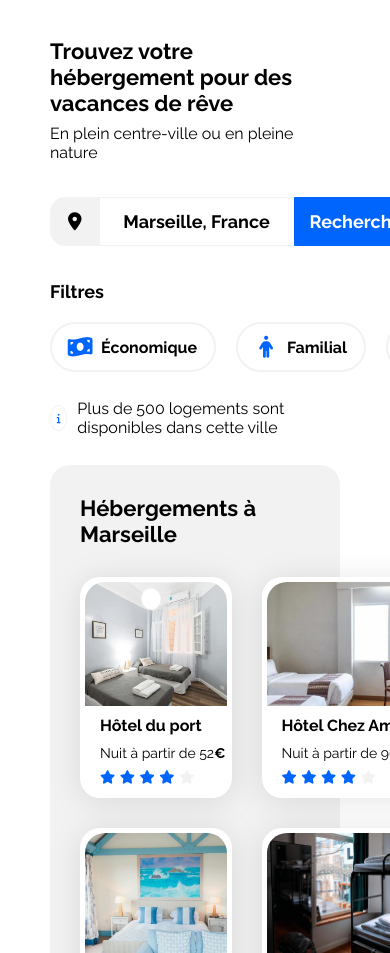
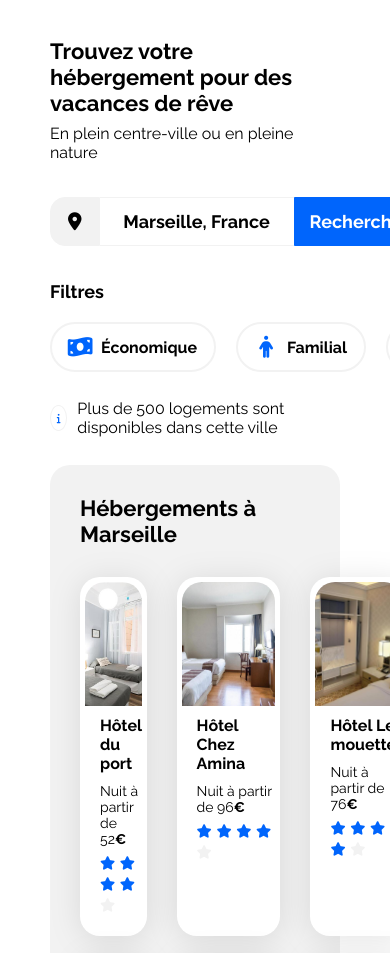
Before and after one commit to emilejly-takeup/2_projet, a plain HTML site: page index.html in a window 390 px wide. Shown: the part 71-1024 px from the top of the page. Drawn offline with Linux system fonts and the light colour scheme.

Commit message:
quick tablet fix

```diff
--- a/css/body/section-group.css
+++ b/css/body/section-group.css
@@ -34,6 +34,8 @@
 .hebergements-cards .card {
     display: flex;
     flex-direction: column;
+    height: 100%;
+    flex-grow: 1;
 }
 
 .hebergements-cards img {
@@ -44,13 +46,11 @@
 }
 
 .hebergements-cards .card-content {
-    width: 67%;
     padding-left: 15px;
     display: flex;
     flex-direction: column;
     justify-content: space-between;
     box-sizing: border-box;
-    text-wrap: nowrap;
 }
 
 .hebergements-cards .card-title {
```
